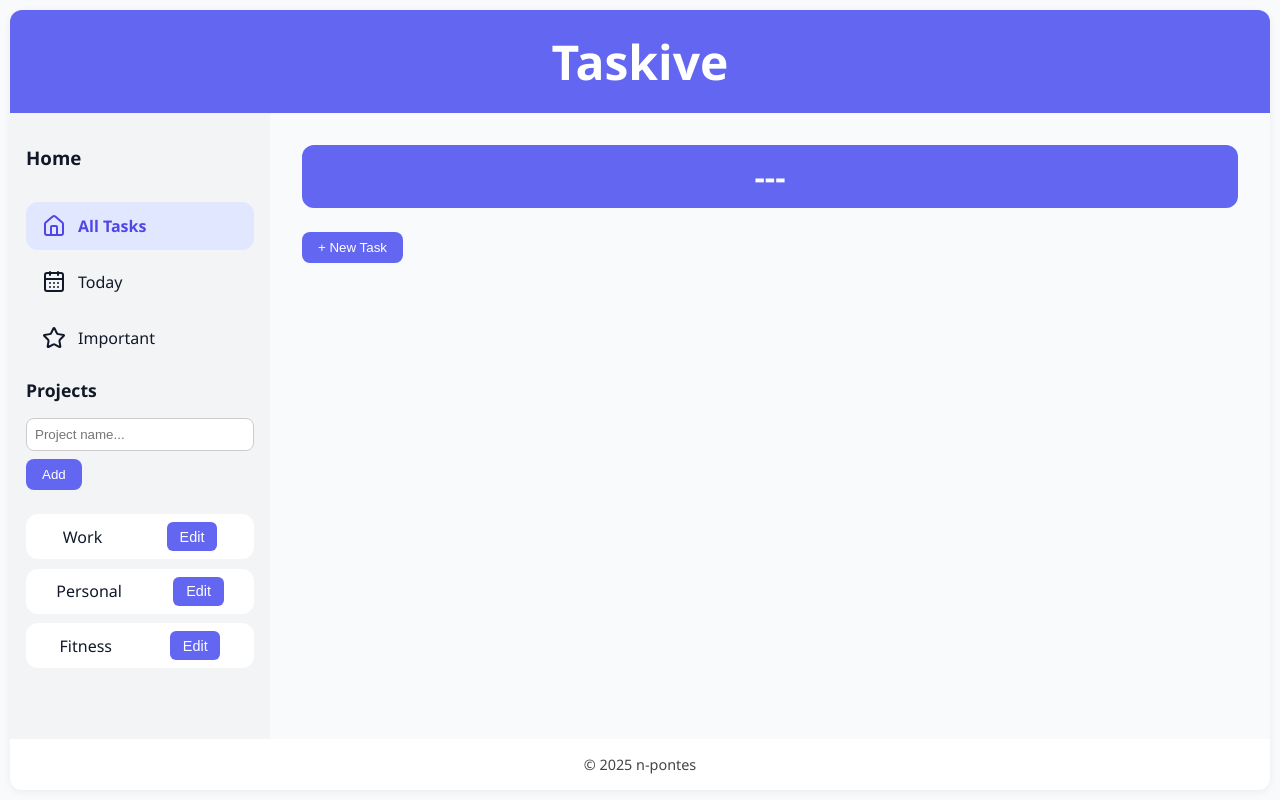
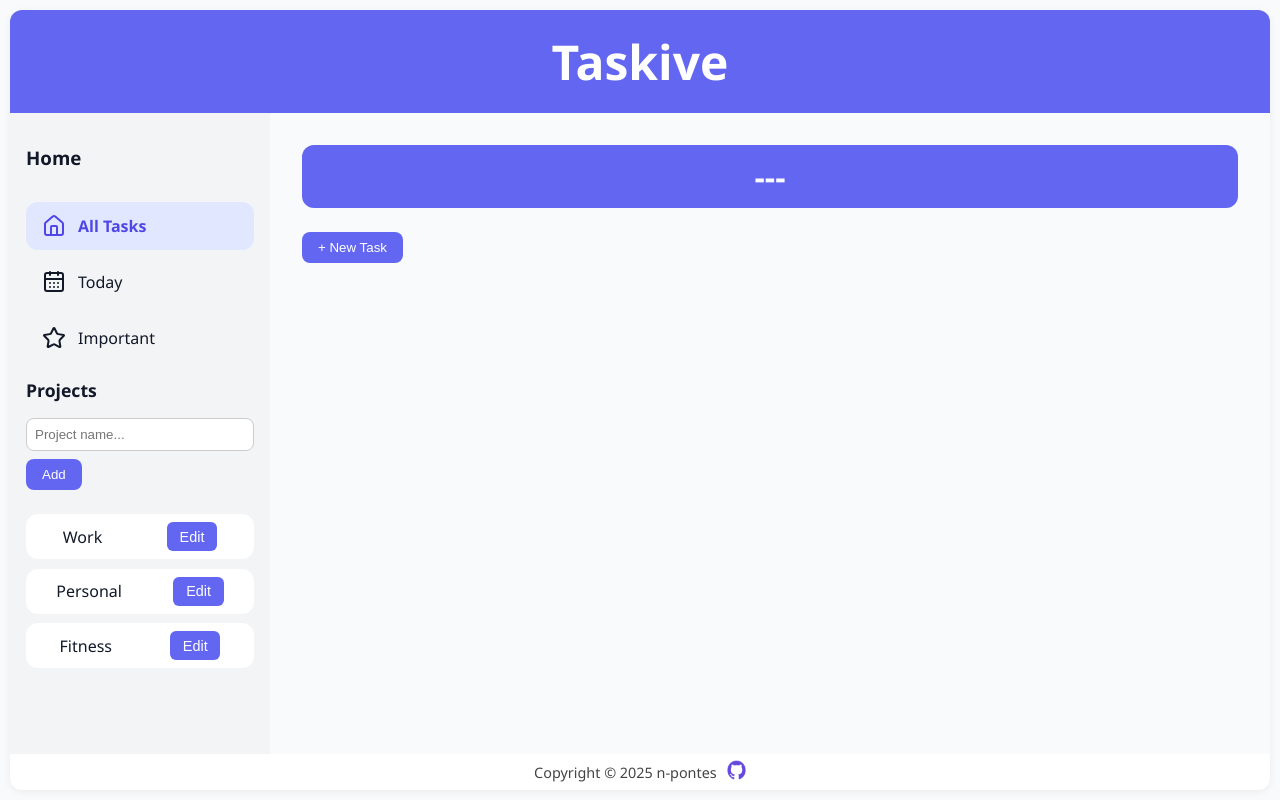
Before and after one commit to n-pontes/todo-list-app, a website built with webpack: page src/template.html in a window 1280 px wide. Built offline with nearby package versions, Linux system fonts and the light colour scheme.

Commit message:
Change stylesheet

```diff
--- a/src/styles.css
+++ b/src/styles.css
@@ -13,7 +13,6 @@
     --transition: 0.3s;
     --shadow: 0 2px 8px rgba(0,0,0,0.06);
   }
-
 *{
     margin: 0;
     padding: 0;
@@ -339,9 +338,13 @@ body {
 /* Footer */
 .page-footer {
     grid-column: 1 / -1;
+    display: flex;
     text-align: center;
+    align-items: center;
+    gap: 10px;
+    justify-content: center;
     font-size: 0.9rem;
-    padding: 1rem;
+    padding: 0.4rem;
     color: #444;
 }
 
@@ -396,6 +399,19 @@ body {
     box-shadow: 0 2px 6px rgba(0, 0, 0, 0.08);
     margin-top: 1rem;
 }
+img {
+    width: 1.2rem;
+    height: 1.2rem;
+    filter: brightness(0) saturate(100%) invert(39%) sepia(100%) saturate(5000%) hue-rotate(243deg) brightness(90%) contrast(91%);
+}
+/* Git icon */
+.git {
+    transition: transform 0.3s ease-in-out;
+    cursor: pointer;
+  }
+  .git:hover {
+    transform: rotate(360deg) scale(1.2);
+  }
 
 /* Responsive */
 @media (max-width: 768px) {
--- a/src/template.html
+++ b/src/template.html
@@ -70,7 +70,10 @@
     </main>
 
     <footer class="page-footer">
-      &copy; 2025 n-pontes
+      <p>Copyright © 2025 n-pontes</p>
+        <a href="https://github.com/n-pontes">
+            <img src="./images/favicon.png" alt="GitHub link" class="git">
+        </a>
     </footer>
   </div>
   <script>
```
Also changed, not shown: src/images/favicon.png (added).
